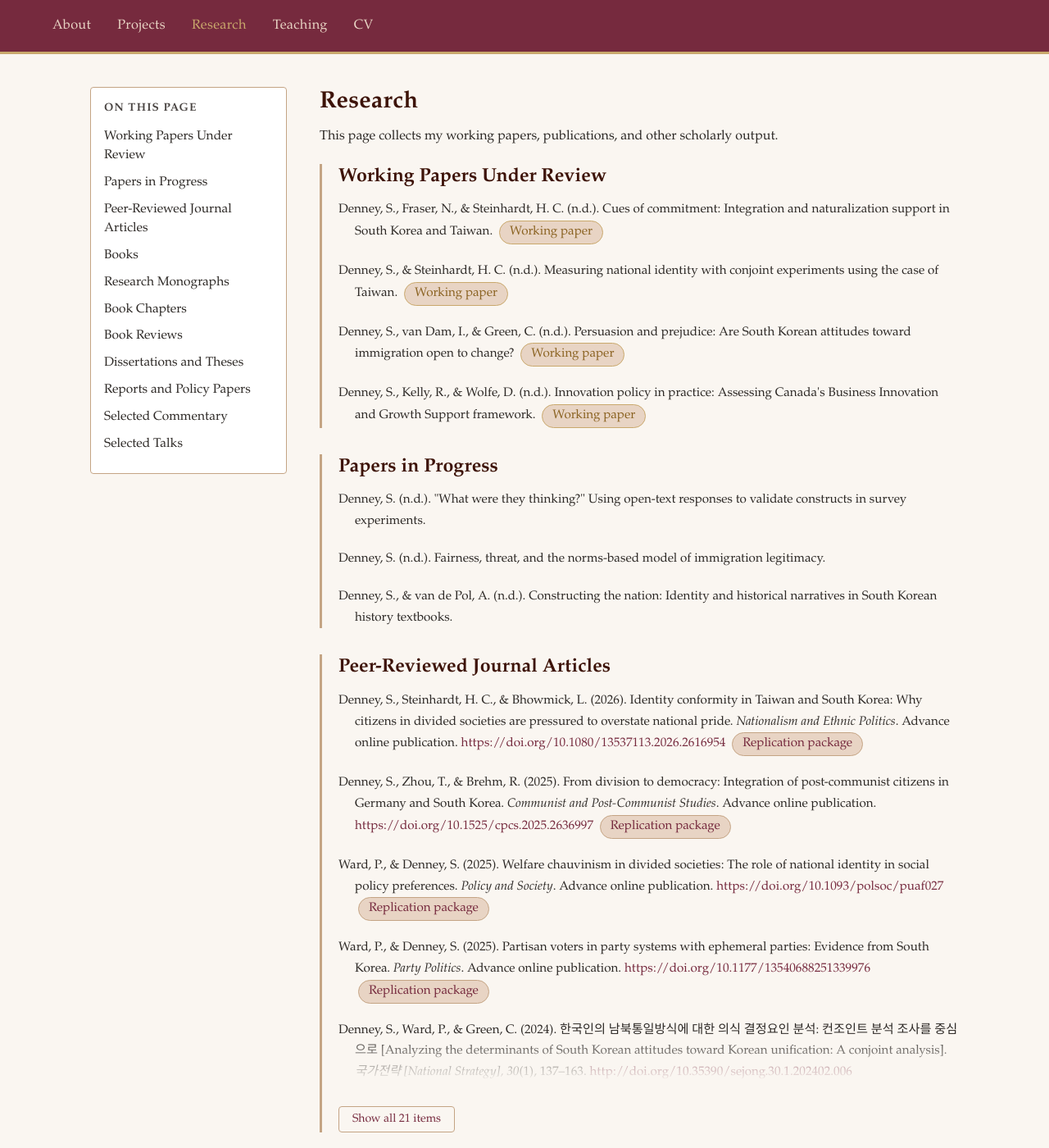
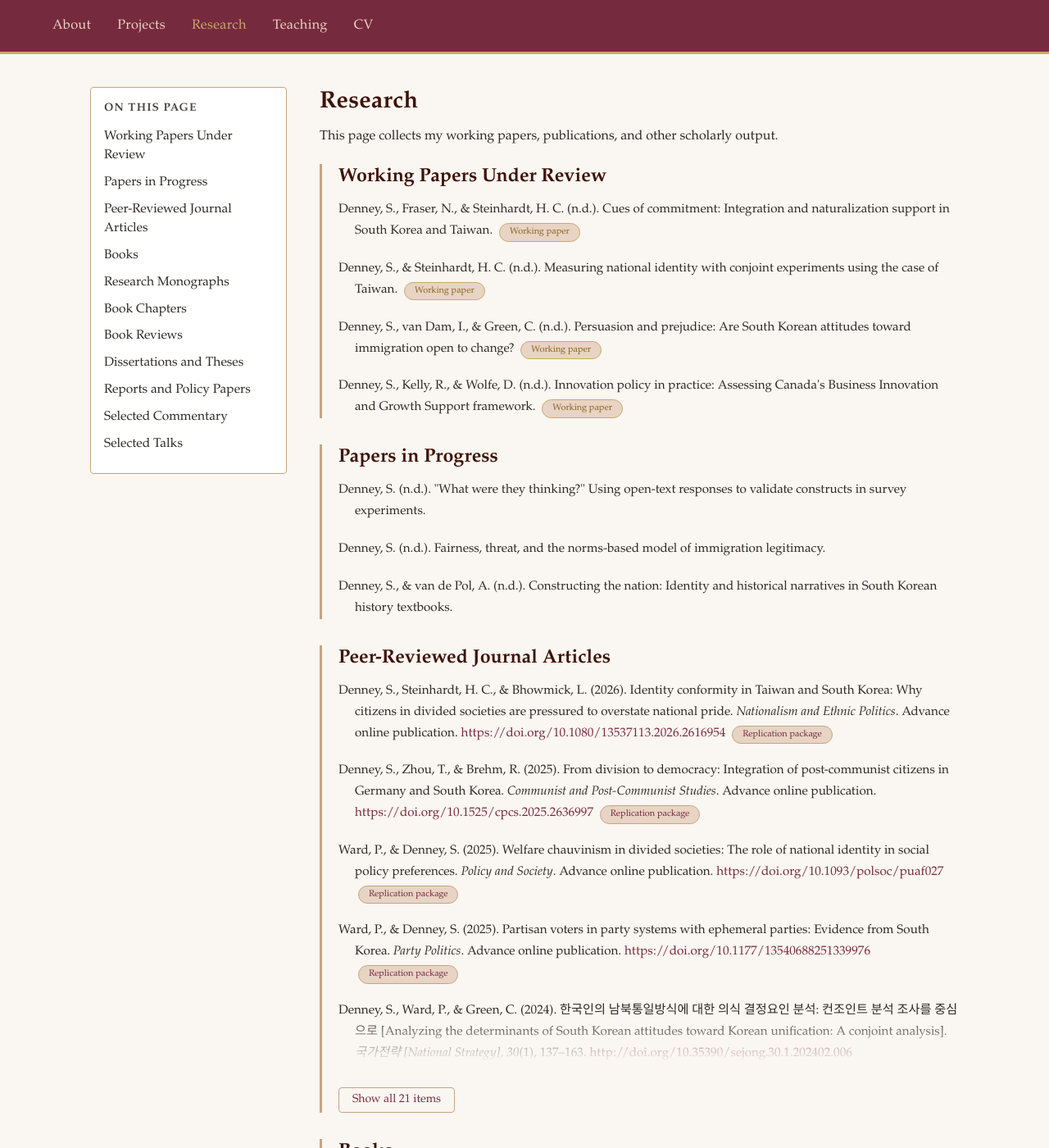
Before and after one commit to scdenney/scdenney.github.io, a Jekyll site: the page built from research.md, in a window 1280 px wide and 1400 px high. Shown: the whole window at 82% size. Built offline with Jekyll 4.4.1, drawn with Linux system fonts in a browser that asks for light colours.

Commit message:
Revert replication/working-paper badge font-size to 0.72em; keep resource-badge at 1em

```diff
--- a/assets/css/style.css
+++ b/assets/css/style.css
@@ -325,7 +325,7 @@ hr {
   display: inline-block;
   margin-left: 4px;
   padding: 2px 12px;
-  font-size: 1em;
+  font-size: 0.72em;
   font-weight: 500;
   line-height: 1.5;
   white-space: nowrap;
@@ -396,7 +396,7 @@ hr {
   display: inline-block;
   margin-left: 4px;
   padding: 2px 12px;
-  font-size: 1em;
+  font-size: 0.72em;
   font-weight: 500;
   line-height: 1.5;
   white-space: nowrap;
```
